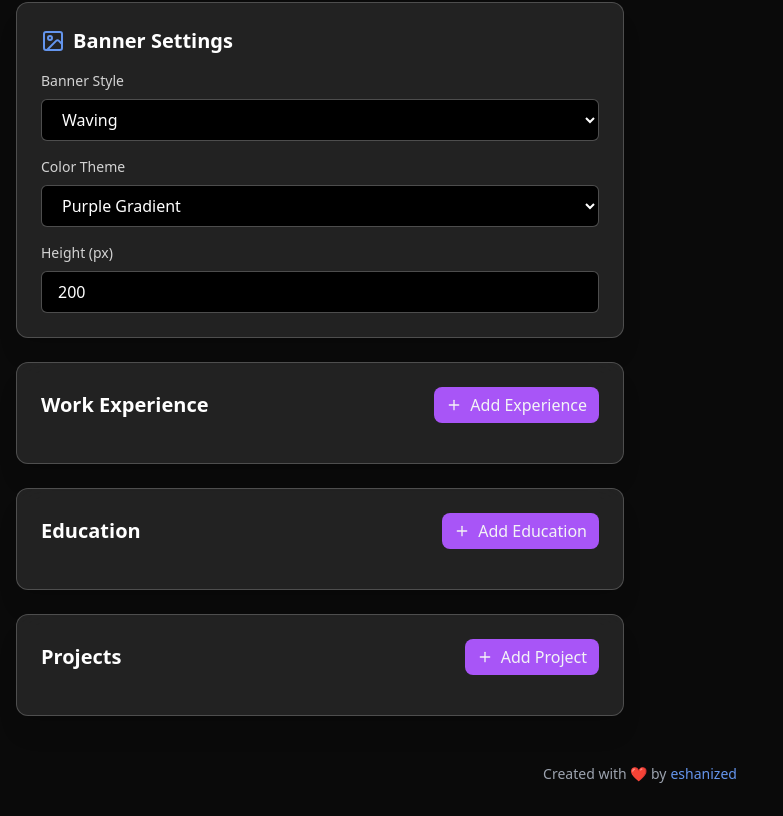
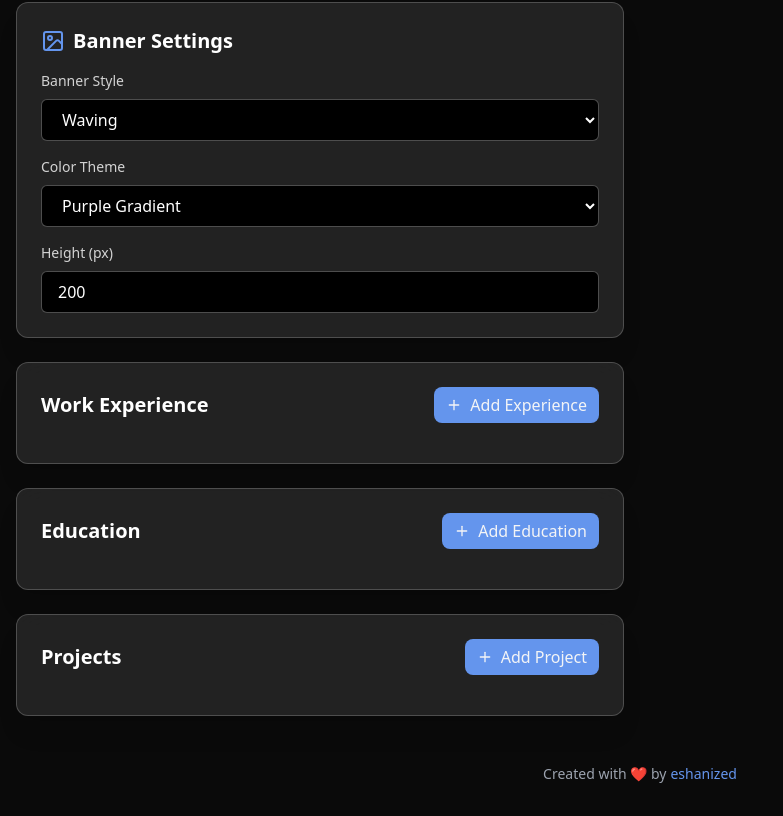
Before and after one commit to eshanized/readme, a React (Vite) app: page / in a window 1280 px wide. Shown: the part 1516-2332 px from the top of the page, without its empty margins (0-783 px from the left). Built offline with nearby package versions, Linux system fonts and the light colour scheme.

Commit message:
change: color to blue

```diff
--- a/src/components/SkillBadge.tsx
+++ b/src/components/SkillBadge.tsx
@@ -7,7 +7,7 @@ export function SkillBadge({ skill, onRemove }: SkillBadgeProps) {
   return (
     <div className="group relative inline-flex items-center">
       <img
-        src={`https://img.shields.io/badge/${skill}-555555?style=for-the-badge`}
+        src={`https://img.shields.io/badge/${skill}-6495ed?style=for-the-badge`}
         alt={skill}
         className="h-7"
       />
--- a/src/components/SkillsSection.tsx
+++ b/src/components/SkillsSection.tsx
@@ -64,7 +64,7 @@ export function SkillsSection({ skills, onChange }: SkillsSectionProps) {
                       onClick={() => toggleSkill(skill)}
                       className={`px-3 py-1.5 rounded-lg text-sm transition-colors ${
                         skills.includes(skill)
-                          ? 'bg-purple-500 text-white'
+                          ? 'bg-[#6495ed] text-white'
                           : 'bg-white/5 text-white/80 hover:bg-white/10'
                       }`}
                     >
--- a/src/components/sections/Education.tsx
+++ b/src/components/sections/Education.tsx
@@ -26,7 +26,7 @@ export function Education({ education, onChange }: EducationProps) {
         <h2 className="text-xl font-semibold text-white">Education</h2>
         <button
           onClick={() => setIsAdding(true)}
-          className="flex items-center gap-2 px-3 py-1.5 bg-purple-500 rounded-lg hover:bg-purple-600 transition-colors"
+          className="flex items-center gap-2 px-3 py-1.5 bg-[#6495ed] rounded-lg hover:bg-[#6495ed]/80 transition-colors"
         >
           <Plus size={16} />
           Add Education
@@ -167,7 +167,7 @@ function EducationForm({ onSubmit, onCancel }: {
         </button>
         <button
           type="submit"
-          className="px-3 py-1.5 bg-purple-500 rounded-lg hover:bg-purple-600 transition-colors"
+          className="px-3 py-1.5 bg-[#6495ed] rounded-lg hover:bg-[#6495ed]/80 transition-colors"
         >
           Save
         </button>
--- a/src/components/sections/Projects.tsx
+++ b/src/components/sections/Projects.tsx
@@ -35,7 +35,7 @@ export function Projects({ projects, onChange }: ProjectsProps) {
         <h2 className="text-xl font-semibold text-white">Projects</h2>
         <button
           onClick={() => setIsAdding(true)}
-          className="flex items-center gap-2 px-3 py-1.5 bg-purple-500 rounded-lg hover:bg-purple-600 transition-colors"
+          className="flex items-center gap-2 px-3 py-1.5 bg-[#6495ed] rounded-lg hover:bg-[#6495ed]/80 transition-colors"
         >
           <Plus size={16} />
           Add Project
@@ -177,7 +177,7 @@ function ProjectForm({ onSubmit, onCancel }: {
         </button>
         <button
           type="submit"
-          className="px-3 py-1.5 bg-purple-500 rounded-lg hover:bg-purple-600 transition-colors"
+          className="px-3 py-1.5 bg-[#6495ed] rounded-lg hover:bg-[#6495ed]/80 transition-colors"
         >
           Save
         </button>
--- a/src/components/sections/WorkExperience.tsx
+++ b/src/components/sections/WorkExperience.tsx
@@ -26,7 +26,7 @@ export function WorkExperience({ experiences, onChange }: WorkExperienceProps) {
         <h2 className="text-xl font-semibold text-white">Work Experience</h2>
         <button
           onClick={() => setIsAdding(true)}
-          className="flex items-center gap-2 px-3 py-1.5 bg-purple-500 rounded-lg hover:bg-purple-600 transition-colors"
+          className="flex items-center gap-2 px-3 py-1.5 bg-[#6495ed] rounded-lg hover:bg-[#6495ed]/80 transition-colors"
         >
           <Plus size={16} />
           Add Experience
@@ -177,7 +177,7 @@ function ExperienceForm({ onSubmit, onCancel }: {
         </button>
         <button
           type="submit"
-          className="px-3 py-1.5 bg-purple-500 rounded-lg hover:bg-purple-600 transition-colors"
+          className="px-3 py-1.5 bg-[#6495ed] rounded-lg hover:bg-[#6495ed]/80 transition-colors"
         >
           Save
         </button>
```
